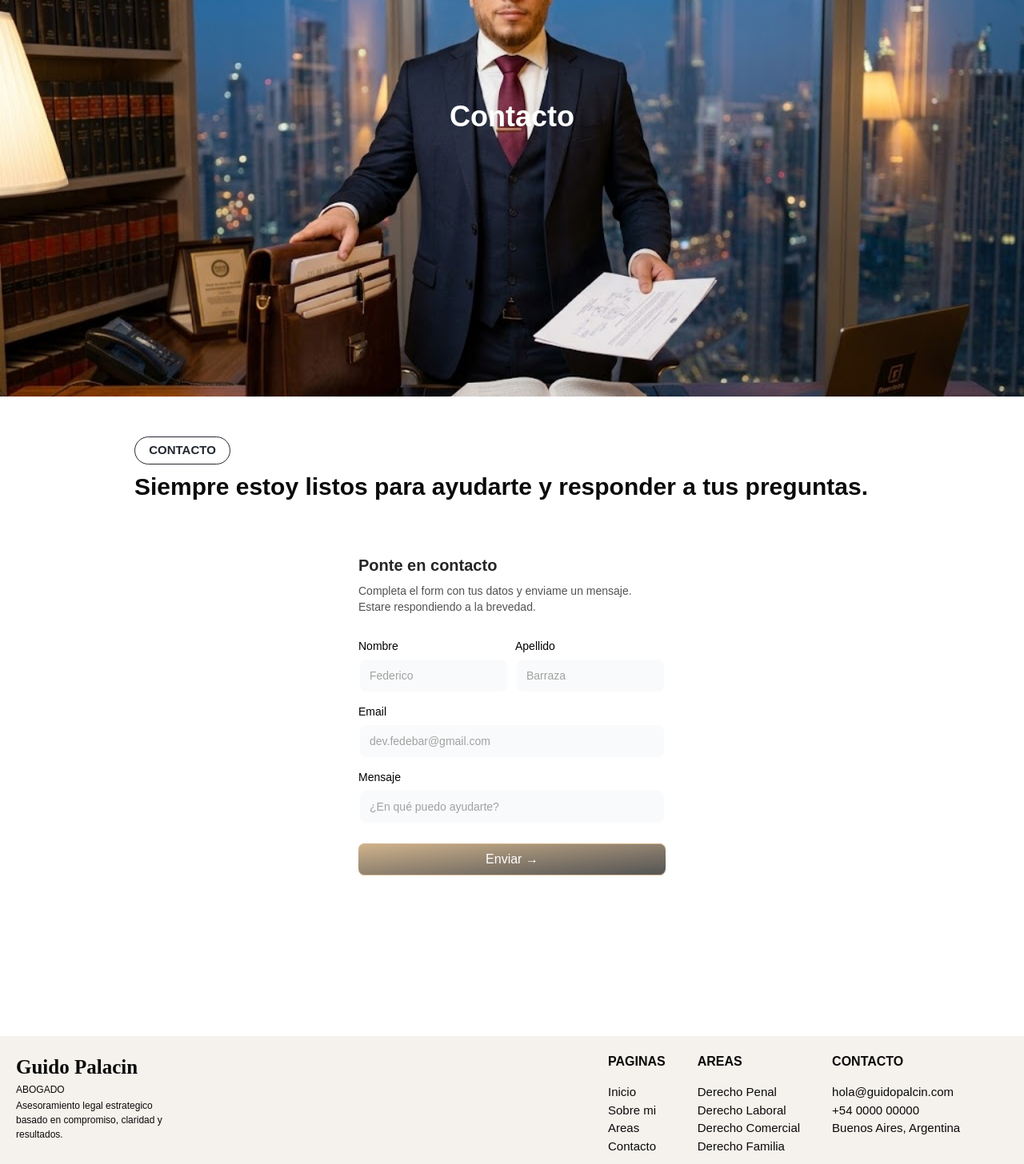
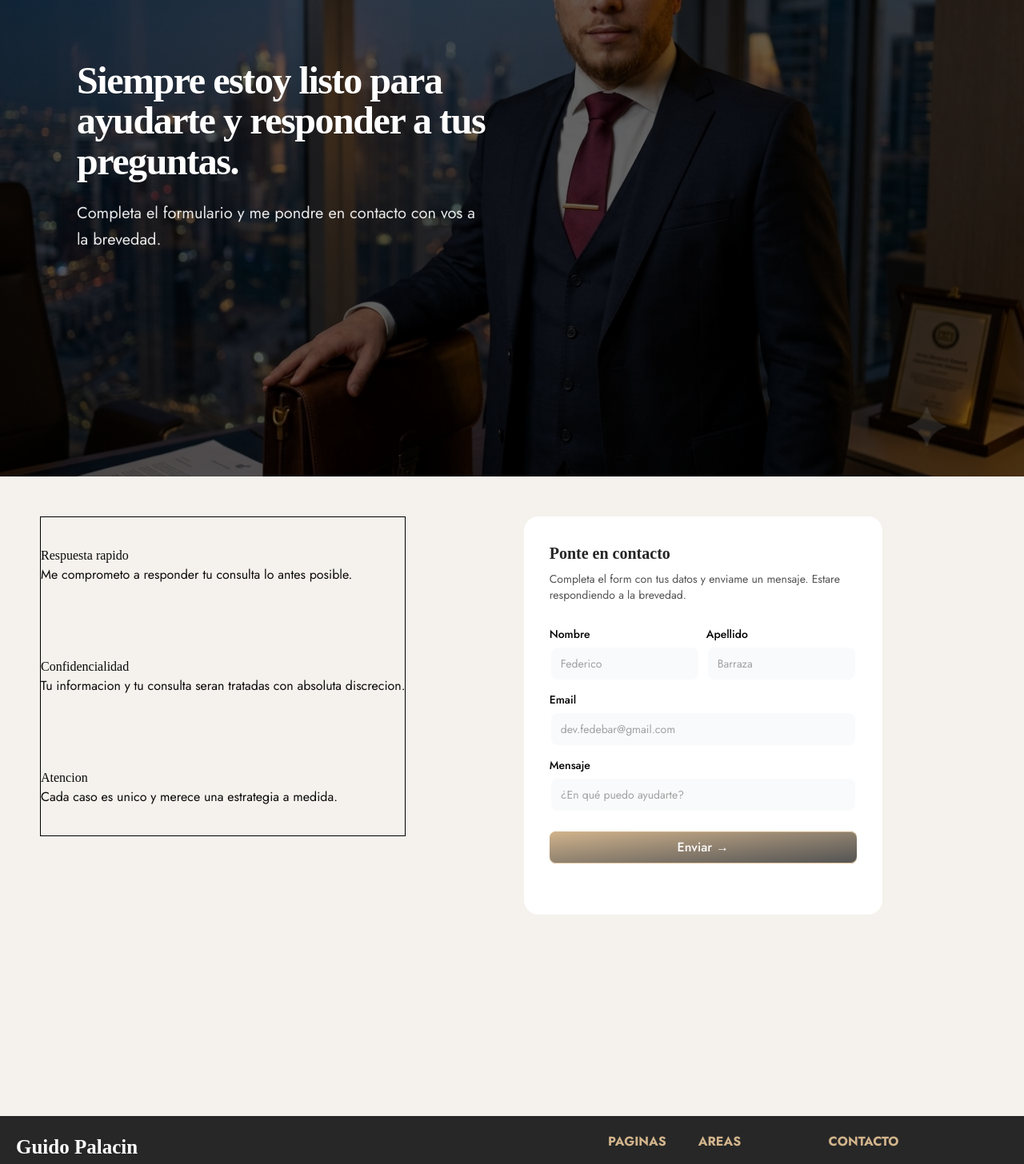
Before and after one commit to fedebarrazaa/guido-pala-abogado, a React (Vite) app: page /contacto in a window 1280 px wide. Shown: the part 160-1616 px from the top of the page at 80% size. Built offline with nearby package versions, Linux system fonts and the light colour scheme; a web font is replaced by a local one.

Commit message:
new changes

```diff
--- /dev/null
+++ b/src/components/section_img/contacto_img.tsx
@@ -0,0 +1,75 @@
+import { motion } from "motion/react";
+import { ImagesSlider } from "../ui/images-slider";
+
+import imgPerfil from "../../assets/foto-perfil.png";
+
+const images = [imgPerfil];
+
+export function Img() {
+
+
+  return (
+    <section>
+      <ImagesSlider
+  className="h-[50rem] w-full"
+        images={images}
+      >
+        <motion.div
+          initial={{
+            opacity: 0,
+            x: -50,
+          }}
+          animate={{
+            opacity: 1,
+            x: 0,
+          }}
+          transition={{
+            duration: 0.8,
+          }}
+          className="
+            z-50
+            w-full
+            max-w-7xl
+            mx-auto
+            px-8
+            lg:px-24
+            flex
+            justify-start
+          "
+        >
+          <div className="max-w-xl">
+
+            <motion.h1
+              className="
+                text-white
+                text-5xl
+                md:text-6xl
+                lg:text-5xl
+                font-semibold
+                leading-[1.05]
+                tracking-[-0.03em]
+              "
+              style={{ fontFamily: "Playfair Display, serif" }}
+            >
+              Siempre estoy listo para ayudarte y responder a tus
+              preguntas.
+            </motion.h1>
+
+            <motion.p
+              className="
+                mt-6
+                text-white/90
+                text-xl
+                leading-relaxed
+                max-w-lg
+              "
+              style={{ fontFamily: "Jost, sans-serif" }}
+            >
+            Completa el formulario y me pondre en contacto con vos a la brevedad.
+            </motion.p>
+          </div>
+        </motion.div>
+      </ImagesSlider>
+    </section>
+  );
+}
--- a/src/components/ui/signup-form-demo.tsx
+++ b/src/components/ui/signup-form-demo.tsx
@@ -44,14 +44,14 @@ const [message, setMessage] = useState("");
   return (
     <div className="shadow-input mx-auto w-full max-w-md rounded-none bg-white p-4 md:rounded-2xl md:p-8 dark:bg-black">
 
-      <h2 className="text-xl font-bold text-neutral-800 dark:text-neutral-200">
+      <h2 className="text-xl font-bold text-neutral-800 dark:text-neutral-200" style={{ fontFamily: "Playfair Display, serif" }}>
         Ponte en contacto
       </h2>
-      <p className="mt-2 max-w-sm text-sm text-neutral-600 dark:text-neutral-300">
+      <p className="mt-2 max-w-sm text-sm text-neutral-600 dark:text-neutral-300" style={{ fontFamily: "Jost, sans-serif" }}>
         Completa el form con tus datos y enviame un mensaje. Estare respondiendo a la brevedad.
       </p>
 
-      <form className="my-8" onSubmit={handleSubmit}>
+      <form className="my-8" onSubmit={handleSubmit} style={{ fontFamily: "Jost, sans-serif" }}>
         {/* Fila de Nombre y Apellido */}
         <div className="mb-4 flex flex-col space-y-2 md:flex-row md:space-y-0 md:space-x-2">
           <LabelInputContainer>
--- a/src/pages/contacto/contacto.tsx
+++ b/src/pages/contacto/contacto.tsx
@@ -1,29 +1,40 @@
-import imgPerfil from '../../assets/guido.png'
+import { Img } from '../../components/section_img/contacto_img'
 import style from '../../styles/contacto.module.css'
 import  SignupFormDemo  from '../../components/ui/signup-form-demo'
 
 
 export function DesingContacto(){
+  const textos = [
+    {id: 1, titulo: "Respuesta rapido", texto: "Me comprometo a responder tu consulta lo antes posible."},
+    {id: 2, titulo: "Confidencialidad", texto: "Tu informacion y tu consulta seran tratadas con absoluta discrecion."},
+    {id: 3, titulo: "Atencion", texto: "Cada caso es unico y merece una estrategia a medida."}
+  ]
 
     return (
         <>
-        <section className="relative -mt-24">
-        <img
-          src={imgPerfil}
-          className="w-full h-[700px] object-cover object-top"
-        />
-        <div className="absolute inset-0 flex items-center justify-center">
-          <h1 className="text-white text-4xl font-bold">Contacto</h1>
-        </div>
-      </section>
+         <section className="relative -mt-24">
+                <Img />
+          </section>
 
       <section className={style.section_textos}>
         <article className={style.section_textos_article}>
-          <p className={style.section_p}>CONTACTO</p>
-        <h1 className={style.section_h1}>Siempre estoy listos para ayudarte y responder a tus preguntas.</h1>
+        <ul className={style.section_ul}>
+          {textos.map((texto)=>(
+            <li key={texto.id} className={style.section_li}>
+              <div>
+                 {texto.titulo}
+              </div>
+
+              <div className={style.section_li_dos}>
+                {texto.texto}
+              </div>
+
+            </li>
+          ))}
+
+        </ul>
         </article>
         <SignupFormDemo />
-
         </section>
 
 
--- a/src/pages/sobre_mi/sobreMi.tsx
+++ b/src/pages/sobre_mi/sobreMi.tsx
@@ -1,4 +1,3 @@
-import imgPerfil from '../../assets/foto-perfil.png'
 import style from '../../styles/sobremi.module.css'
 import { HoverEffect } from '../../components/ui/card-hover-effect'
 import { Img } from '../../components/section_img/sobremi_img'
--- a/src/styles/contacto.module.css
+++ b/src/styles/contacto.module.css
@@ -5,40 +5,45 @@
     padding: 50px;
     width: 100%;
     min-height: 800px;
+    background-color: #F5F1EC;
 }
+
 @media (min-width: 1200px) {
     .section_textos {
       display: flex;
-      flex-direction: column;
-      align-items: center;
-      gap: 30px;
+      flex-direction: row;
+      justify-content: space-between;
+      align-items: start;
     }
 }
 .section_textos_article {
-    width: 80%;
+    display: flex;
+    flex-direction: column;
 }
 
-.section_p {
+.section_ul{
+    border: 1px solid black;
     display: flex;
-    align-items: center;
-    justify-content: center;
-    padding: 5px;
-    border: 1px solid #222730;
-    border-radius: 2em;
-    width: 120px;
-    height: 35px;
-    font-size: 15px;
-    font-weight: bolder;
-    color: #222730;
+    flex-direction: column;
+    gap: 20px;
 }
-.section_h1 {
-    margin-top: 5px;
-    text-align: left;
-    font-weight: bold;
-    font-size: 20px
+
+.section_li {  /*titulo*/
+    display: flex;
+    flex-direction: column;
+    font-family: "Playfair Display", serif;
+
 }
+
+.section_li_dos { /*textos*/
+    font-family: "Jost", sans-serif;
+}
+
 @media (min-width: 1200px) {
-    .section_h1 {
-      font-size: 30px
+    .section_ul {
+      height: 400px;
+      display: flex;
+      flex-direction: column;
+      justify-content: space-around;
     }
 }
--- a/src/styles/footer.module.css
+++ b/src/styles/footer.module.css
@@ -1,6 +1,6 @@
 /*footer*/
 .footer {
-    background-color: #f5f1ec;
+    background-color: #272727;
     padding: 20px;
     display: flex;
     flex-direction: column;
@@ -21,19 +21,23 @@
 }
 
 .titulo {
-    font-family: 'Times New Roman', Times, serif;
+    font-family: "Playfair Display", serif;
     font-weight: bolder;
     font-size: 25px;
+    color: rgb(255, 255, 255);
 }
 .texto {
+    font-family: "Jost", sans-serif;
     font-size: 12px;
     font-weight: 400;
+    color: #D2B48C;
 }
 .texto_dos {
     font-size: 12px;
     font-weight: 400;
     width: 200px;
     margin-top: 2px;
+    color: rgb(255, 255, 255);
 }
 
 
@@ -55,11 +59,15 @@
 .footer_paginas p {
     font-weight: bold;
     margin-bottom: 15px;
+    color: #D2B48C;
+    font-family: "Jost", sans-serif;
 }
 
 .footer_paginas li {
     font-size: 13px;
     cursor: pointer;
+    font-family: "Jost", sans-serif;
+    color: rgb(255, 255, 255);
 }
 @media (min-width: 1200px) {
    .footer_paginas li {
@@ -70,11 +78,15 @@
 .footer_sociales p {
     font-weight: bold;
     margin-bottom: 15px;
+    color: #D2B48C;
+    font-family: "Jost", sans-serif;
 }
 
 .footer_sociales li {
     font-size: 13px;
     cursor: pointer;
+    font-family: "Jost", sans-serif;
+    color: rgb(255, 255, 255);
 }
 @media (min-width: 1200px) {
    .footer_sociales li {
@@ -83,13 +95,17 @@
 }
 
 .footer_areas p {
-     font-weight: bold;
+    font-weight: bold;
     margin-bottom: 15px;
+    color: #D2B48C;
+    font-family: "Jost", sans-serif;
 }
 
 .footer_areas li {
     font-size: 13px;
     cursor: pointer;
+    font-family: "Jost", sans-serif;
+    color: rgb(255, 255, 255);
 }
 @media (min-width: 1200px) {
    .footer_areas li {
```
